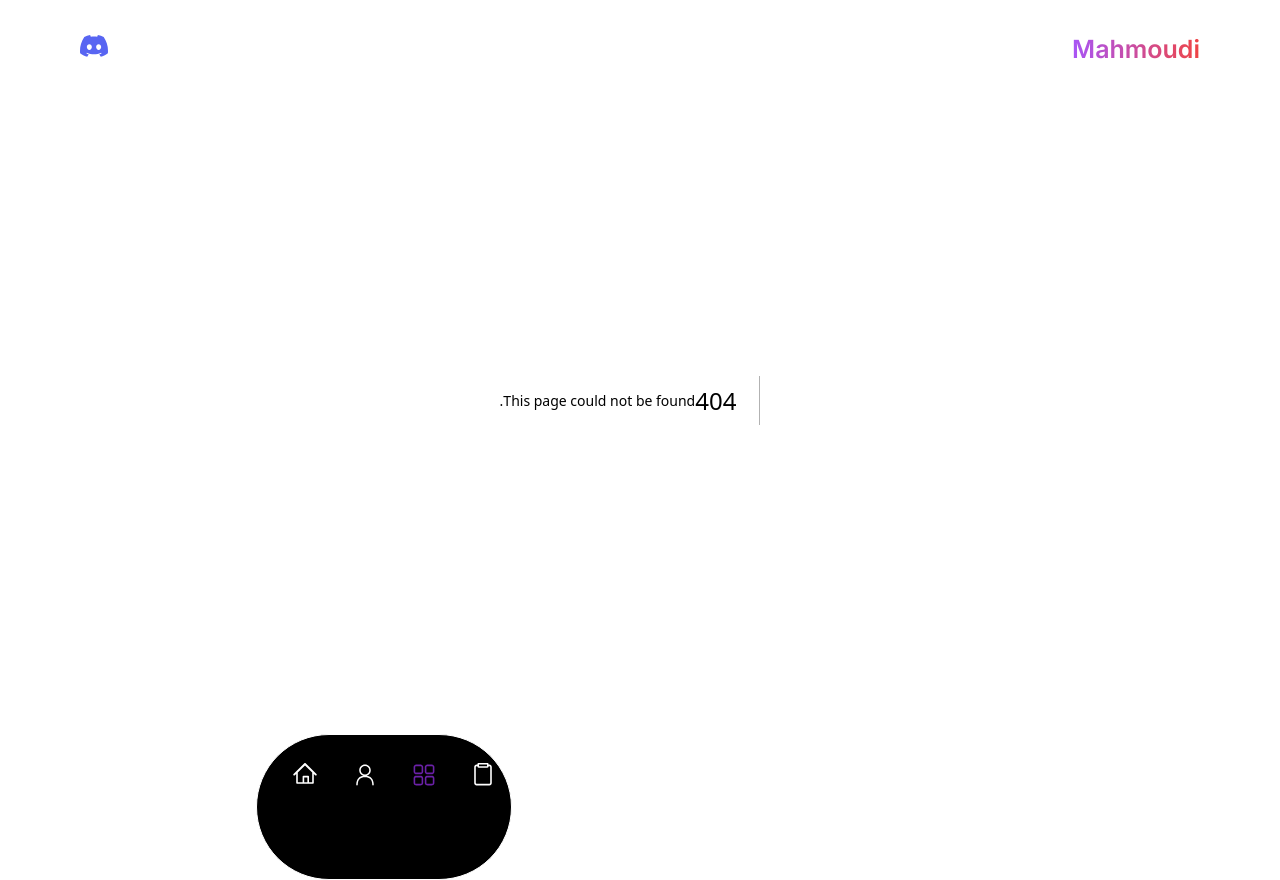
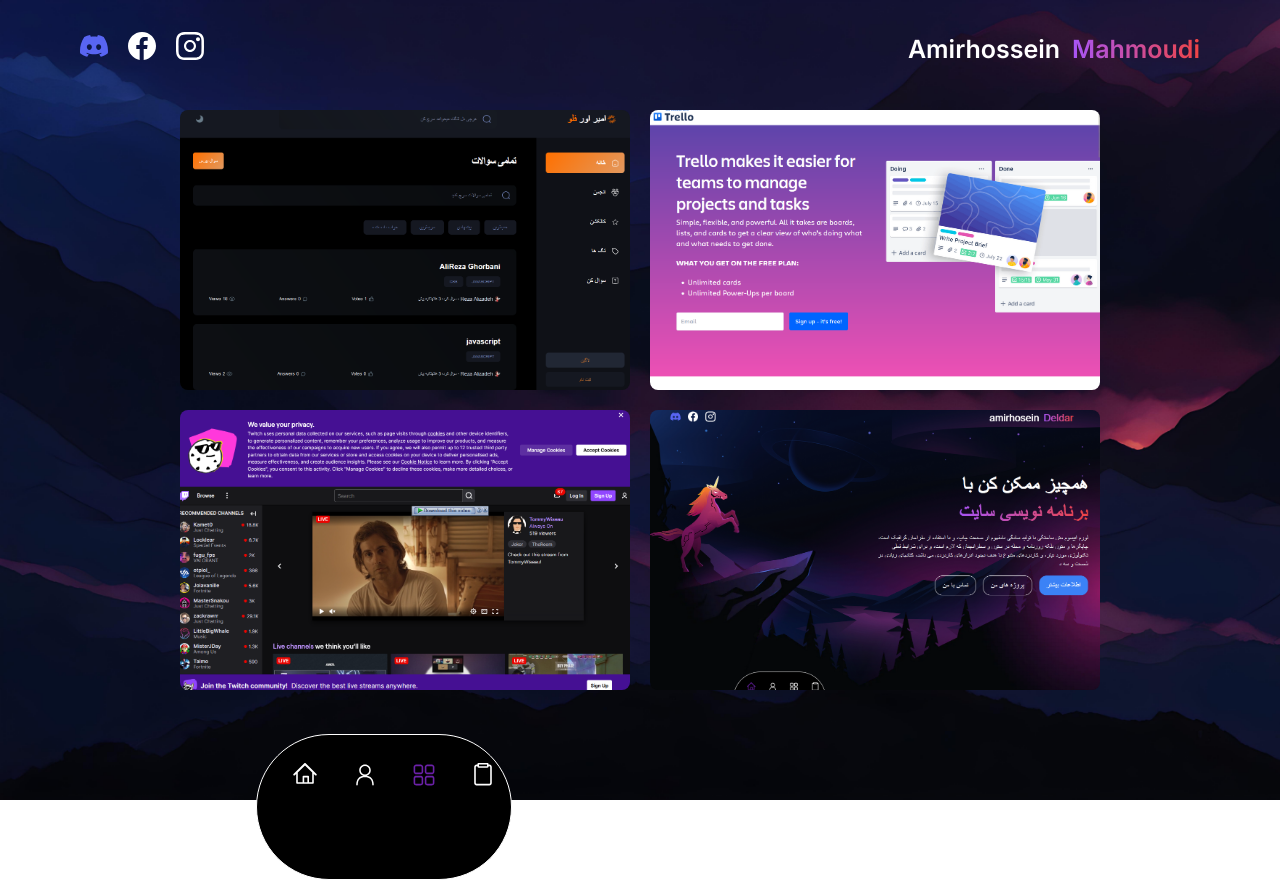
Before and after one commit to AmirrMahmoudi/simple-nextjs-portfolio, a Next.js app: page /my-projects in a window 1280 px wide. Before the commit this address had no page. Built offline with nearby package versions, Linux system fonts and the light colour scheme.

Commit message:
ProjectCard

```diff
--- /dev/null
+++ b/app/my-projects/page.tsx
@@ -0,0 +1,25 @@
+import ProjectCard from "@/components/ProjectCard";
+import { Projects } from "@/constants";
+import React from "react";
+
+const page = () => {
+  return (
+    <div
+      className="flex h-screen w-screen items-center justify-center bg-cover"
+      style={{ backgroundImage: "url(/mountains.jpg)" }}
+    >
+      <div className="grid max-h-[90%] max-w-[90%] grid-cols-2 gap-5 max-md:mt-40 max-md:grid-cols-1">
+        {Projects.map((project, index) => (
+          <ProjectCard
+            key={index}
+            title={project.title}
+            text={project.text}
+            image={project.src}
+          />
+        ))}
+      </div>
+    </div>
+  );
+};
+
+export default page;
--- /dev/null
+++ b/components/ProjectCard.tsx
@@ -0,0 +1,57 @@
+"use client";
+
+import React, { useState } from "react";
+import { motion } from "framer-motion";
+
+interface props {
+  image: string;
+  title: string;
+  text: string;
+}
+
+const ProjectCard = ({ image, title, text }: props) => {
+  const [isFlipped, setisFlipped] = useState(false);
+  const [isAnimating, setisAnimating] = useState(false);
+
+  function handleFlip() {
+    if (!isAnimating) {
+      setisFlipped(!isFlipped);
+      setisAnimating(true);
+    }
+  }
+
+  return (
+    <div
+      className="h-[280px] w-[450px] cursor-pointer rounded-md"
+      onClick={handleFlip}
+    >
+      <motion.div
+        className="flip-card-inner h-full w-full"
+        initial={false}
+        animate={{ rotateY: isFlipped ? 180 : 360 }}
+        transition={{ duration: 0.6, animationDirection: "normal" }}
+        onAnimationComplete={() => setisAnimating(false)}
+      >
+        <div
+          className="flip-card-front group relative h-full w-full rounded-lg bg-cover bg-center p-4 text-white"
+          style={{ backgroundImage: `url(${image})` }}
+        >
+          <div className="absolute inset-0 h-full w-full rounded-md bg-black opacity-0 group-hover:opacity-40" />
+        </div>
+
+        <div
+          className="flip-card-back group relative h-full w-full rounded-lg bg-cover bg-center p-4 text-white"
+          style={{ backgroundImage: `url(${image})` }}
+        >
+          <div className="absolute inset-0 z-[-1] h-full w-full rounded-md bg-black opacity-50" />
+          <div className="z-[30] flex flex-col gap-20 py-3">
+            <h1 className="text-2xl font-semibold text-white">{title}</h1>
+            <p className="text-[20px] text-gray-200">{text}</p>
+          </div>
+        </div>
+      </motion.div>
+    </div>
+  );
+};
+
+export default ProjectCard;
```
